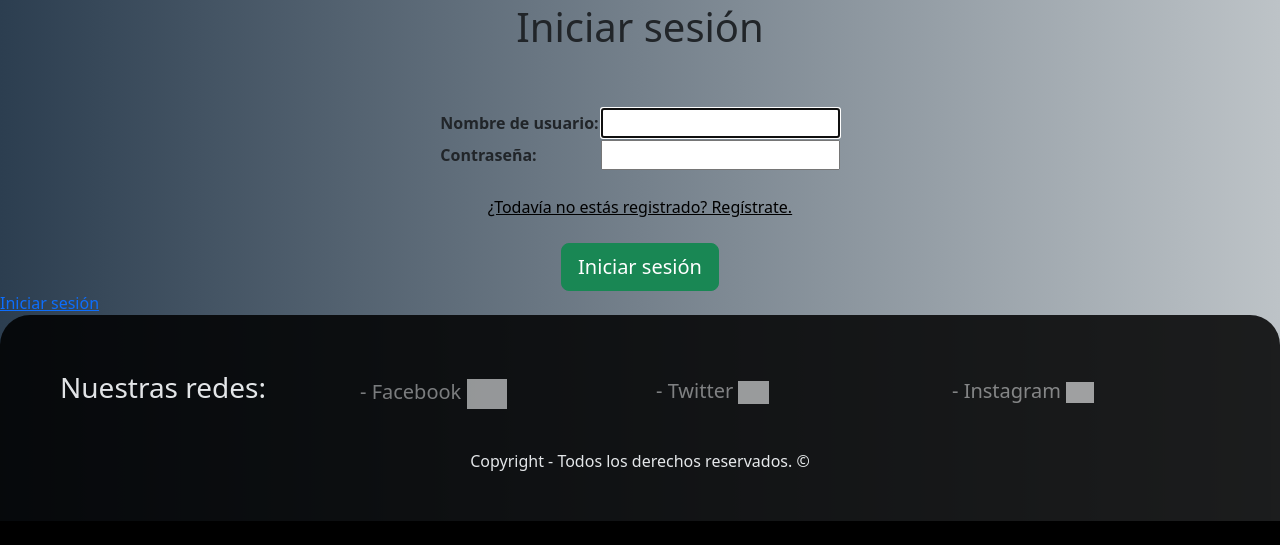
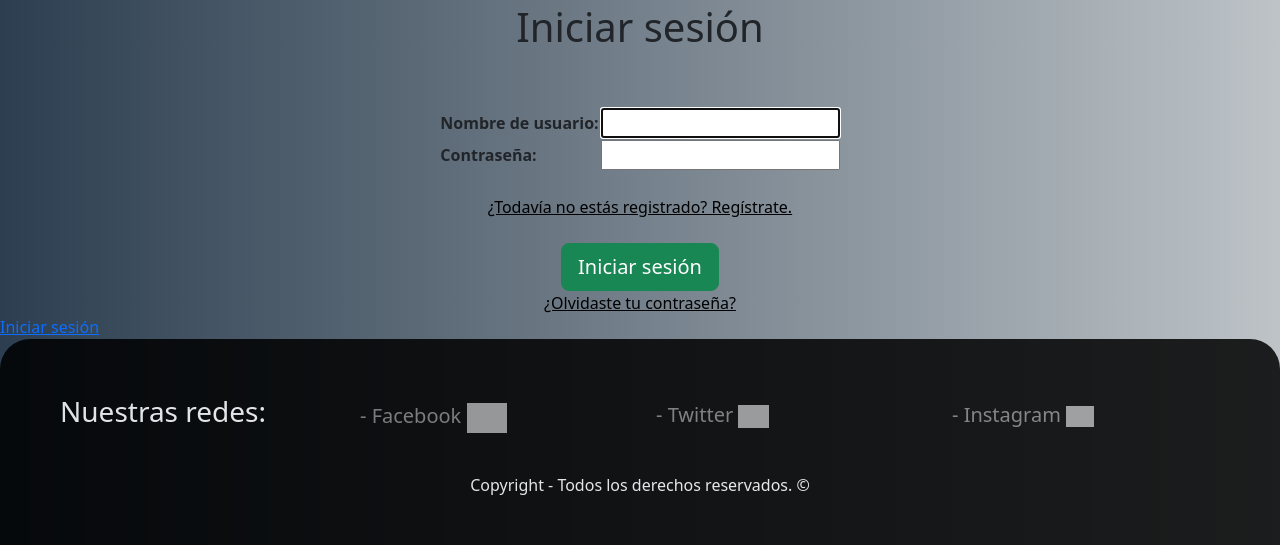
Before and after one commit to Fwer00/Proyecto_final, a Django app: page /login/ in a window 1280 px wide. Shown: the part 463-1008 px from the top of the page. Before the commit the page ends 984 px from the top, so only its background shows below. Run offline with Django 4.2, Linux system fonts and the light colour scheme; grey boxes are pictures that could not be loaded.

Commit message:
casi terminado usuarios, faltan detalles

```diff
--- a/templates/registration/login.html
+++ b/templates/registration/login.html
@@ -23,6 +23,9 @@
                 <button type="submit" class="btn btn-success btn-lg px-3">Iniciar sesión</button>
             </div>
         </form>
+        <div>
+            <a style="color: black;" href="{% url 'apps.usuarios:password_reset' %}">¿Olvidaste tu contraseña?</a>
+        </div>
     </center>
 
 {% endblock %}
--- a/templates/registration/password_reset_complete.html
+++ b/templates/registration/password_reset_complete.html
@@ -1,4 +1,4 @@
-{% extends 'base.html'}
+{% extends 'base.html' %}
 
 {% block content %}
 
--- a/templates/registration/registrar.html
+++ b/templates/registration/registrar.html
@@ -22,6 +22,7 @@
             <br><br>
             <button type="submit" class="btn btn-success btn-lg px-3">Registrar</button>
         </form>
+        <a style="color: black;" href="{% url 'apps.usuarios:login' %}">¿Ya estás registrado? Inicia sesión.</a>
 
     </center>
 
```
Also changed, not shown: blog/db.sqlite3, media/usuarios/avatars-XNUQIsDB14f9Ztzp-Knfy6g-t500x500_c5DRAFq.jpg (added).
